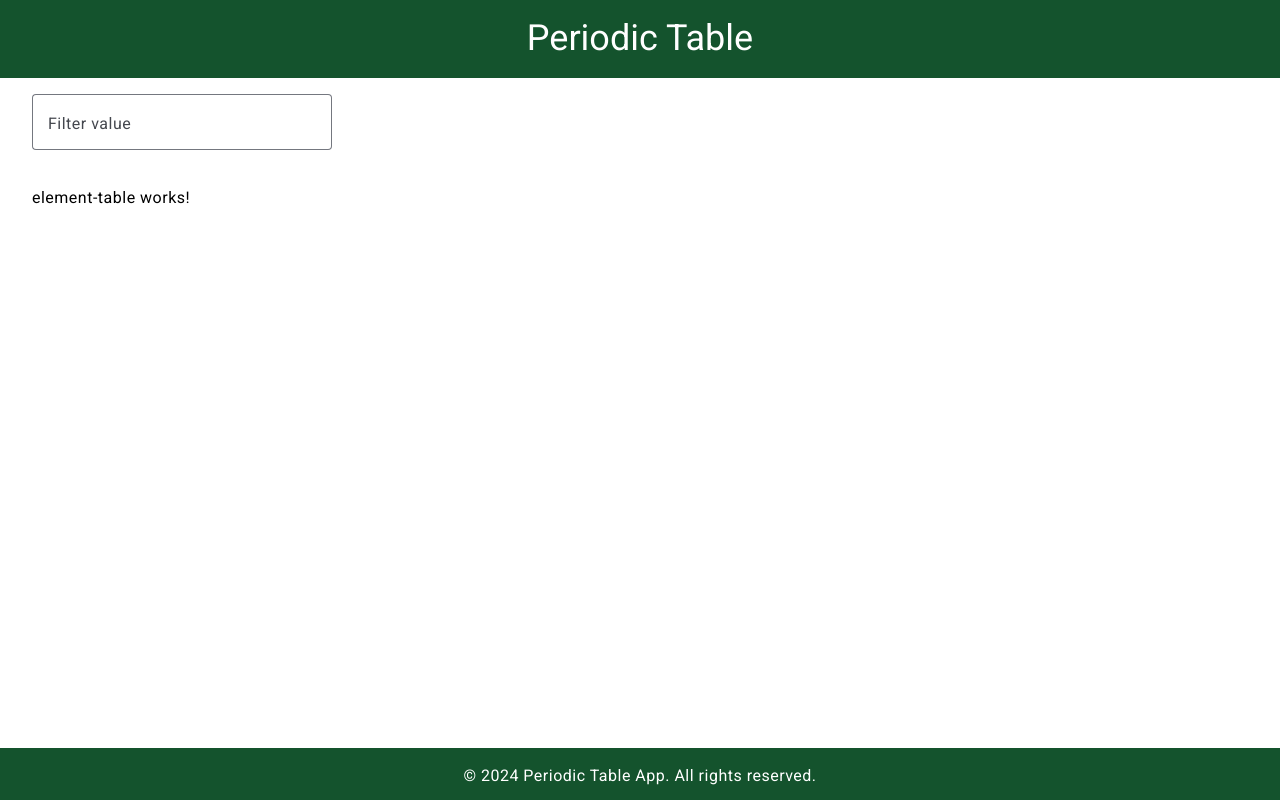
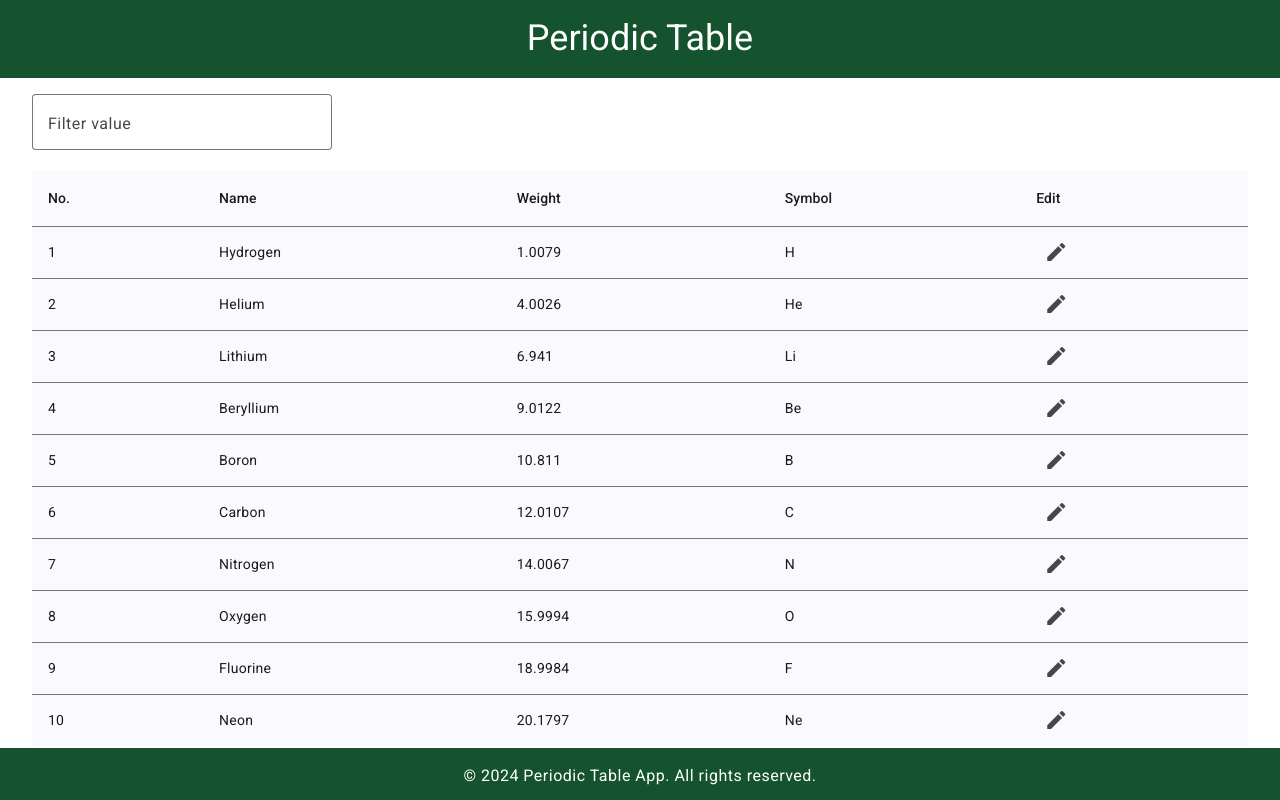
Before and after one commit to Rolero4/element-app, an Angular app: page /home in a window 1280 px wide. Built offline with nearby package versions, Linux system fonts and the light colour scheme.

Commit message:
element-6: create table and private -> # migartion, tsconfig update

```diff
--- a/src/app/routes/home/components/element-table/element-table.component.html
+++ b/src/app/routes/home/components/element-table/element-table.component.html
@@ -1 +1,37 @@
-<p>element-table works!</p>
+<table mat-table [dataSource]="dataSource()">
+    <ng-container matColumnDef="position">
+        <th mat-header-cell *matHeaderCellDef>No.</th>
+        <td mat-cell *matCellDef="let element">{{ element.position }}</td>
+    </ng-container>
+
+    <ng-container matColumnDef="name">
+        <th mat-header-cell *matHeaderCellDef>Name</th>
+        <td mat-cell *matCellDef="let element">{{ element.name }}</td>
+    </ng-container>
+
+    <ng-container matColumnDef="weight">
+        <th mat-header-cell *matHeaderCellDef>Weight</th>
+        <td mat-cell *matCellDef="let element">{{ element.weight }}</td>
+    </ng-container>
+
+    <ng-container matColumnDef="symbol">
+        <th mat-header-cell *matHeaderCellDef>Symbol</th>
+        <td mat-cell *matCellDef="let element">{{ element.symbol }}</td>
+    </ng-container>
+
+    <ng-container matColumnDef="edit">
+        <th mat-header-cell *matHeaderCellDef>Edit</th>
+        <td mat-cell *matCellDef="let element; let index = index">
+            <button mat-icon-button (click)="openEditDialog(index)">
+                <mat-icon>edit</mat-icon>
+            </button>
+        </td>
+    </ng-container>
+
+    <tr mat-header-row *matHeaderRowDef="displayedColumns"></tr>
+    <tr mat-row *matRowDef="let row; columns: displayedColumns"></tr>
+
+    <tr *matNoDataRow>
+        <td colspan="4">No data matching the filter "{{ filterValue() }}"</td>
+    </tr>
+</table>
--- a/src/app/routes/home/components/element-table/element-table.component.ts
+++ b/src/app/routes/home/components/element-table/element-table.component.ts
@@ -1,12 +1,39 @@
-import { Component } from '@angular/core';
+import { Component, computed, effect, input } from "@angular/core";
+import { MatButtonModule } from "@angular/material/button";
+import { MatIconModule } from "@angular/material/icon";
+import { MatTableDataSource, MatTableModule } from "@angular/material/table";
+import { PeriodicElement } from "../../../../shared/model/misc.model";
 
 @Component({
-  selector: 'app-element-table',
-  standalone: true,
-  imports: [],
-  templateUrl: './element-table.component.html',
-  styleUrl: './element-table.component.scss'
+    selector: "app-element-table",
+    standalone: true,
+    imports: [MatTableModule, MatButtonModule, MatIconModule],
+    templateUrl: "./element-table.component.html",
+    styleUrl: "./element-table.component.scss",
 })
 export class ElementTableComponent {
+    public readonly filterValue = input.required<string>();
+    public readonly elements = input.required<PeriodicElement[]>();
 
+    protected readonly displayedColumns: string[] = [
+        "position",
+        "name",
+        "weight",
+        "symbol",
+        "edit",
+    ];
+
+    protected readonly dataSource = computed(
+        () => new MatTableDataSource<PeriodicElement>(this.elements())
+    );
+
+    constructor() {
+        effect(() => {
+            this.dataSource().filter = this.filterValue();
+        });
+    }
+
+    protected openEditDialog(index: number): void {
+        console.log(index);
+    }
 }
--- a/src/app/routes/home/components/table-filter/table-filter.component.ts
+++ b/src/app/routes/home/components/table-filter/table-filter.component.ts
@@ -5,7 +5,7 @@ import { MatButtonModule } from "@angular/material/button";
 import { MatFormFieldModule } from "@angular/material/form-field";
 import { MatIconModule } from "@angular/material/icon";
 import { MatInputModule } from "@angular/material/input";
-import { debounceTime, filter, Observable, tap } from "rxjs";
+import { debounceTime, map, Observable, tap } from "rxjs";
 
 @Component({
     selector: "app-table-filter",
@@ -21,21 +21,21 @@ import { debounceTime, filter, Observable, tap } from "rxjs";
     styleUrl: "./table-filter.component.scss",
 })
 export class TableFilterComponent {
-    private readonly destroyRef = inject(DestroyRef);
+    readonly #destroyRef = inject(DestroyRef);
 
     protected readonly filterValueChanged = output<string>();
     protected readonly filterControl = new FormControl<string>("");
 
     constructor() {
-        this.filterValueChangeOutput$().subscribe();
+        this.#filterValueChangeOutput$().subscribe();
     }
 
-    private filterValueChangeOutput$(): Observable<string> {
+    #filterValueChangeOutput$(): Observable<string> {
         return this.filterControl.valueChanges.pipe(
             debounceTime(2000),
-            filter((value): value is string => !!value),
+            map((value) => (value ? value.trim().toLowerCase() : "")),
             tap((value) => this.filterValueChanged.emit(value)),
-            takeUntilDestroyed(this.destroyRef)
+            takeUntilDestroyed(this.#destroyRef)
         );
     }
 
--- a/src/app/routes/home/home.component.html
+++ b/src/app/routes/home/home.component.html
@@ -1,2 +1,15 @@
-<app-table-filter class="my-4 w-[300px]"></app-table-filter>
-<app-element-table></app-element-table>
+<app-table-filter
+    (filterValueChanged)="filterValue.set($event)"
+    class="w-[300px]"
+></app-table-filter>
+
+@if (elements$ | async; as elements) {
+    @if (elements.length === 0) {
+        <span> no content</span>
+    } @else {
+        <app-element-table
+            [elements]="elements"
+            [filterValue]="filterValue()"
+        ></app-element-table>
+    }
+}
--- a/src/app/routes/home/home.component.scss
+++ b/src/app/routes/home/home.component.scss
@@ -1,3 +1,3 @@
 :host {
-    @apply block w-full;
+    @apply block w-full py-4;
 }
--- a/src/app/routes/home/home.component.ts
+++ b/src/app/routes/home/home.component.ts
@@ -1,4 +1,5 @@
-import { Component, inject } from "@angular/core";
+import { CommonModule } from "@angular/common";
+import { Component, inject, signal } from "@angular/core";
 import { ElementTableComponent } from "./components/element-table/element-table.component";
 import { TableFilterComponent } from "./components/table-filter/table-filter.component";
 import { ElementStoreService } from "./services/element-store.service";
@@ -6,28 +7,12 @@ import { ElementStoreService } from "./services/element-store.service";
 @Component({
     selector: "app-home",
     standalone: true,
-    imports: [TableFilterComponent, ElementTableComponent],
+    imports: [CommonModule, TableFilterComponent, ElementTableComponent],
     templateUrl: "./home.component.html",
     styleUrl: "./home.component.scss",
 })
 export class HomeComponent {
-    private readonly storeService = inject(ElementStoreService);
-    protected readonly elements$ = this.storeService.elements$;
-    // constructor(public dialog: MatDialog) {
-    //     this.openEditDialog({
-    //         position: 1,
-    //         name: "kekw",
-    //         weight: 1.2334,
-    //         symbol: "xd",
-    //     });
-    // }
-
-    // openEditDialog(element: PeriodicElement): void {
-    //     const dialogRef = this.dialog.open(EditPopupComponent, {
-    //         data: { ...element },
-    //         disableClose: true,
-    //     });
-
-    //     dialogRef.afterClosed().subscribe((result) => {});
-    // }
+    readonly #storeService = inject(ElementStoreService);
+    protected readonly elements$ = this.#storeService.elements$;
+    protected readonly filterValue = signal<string>("");
 }
--- a/src/app/routes/home/services/element-store.service.ts
+++ b/src/app/routes/home/services/element-store.service.ts
@@ -7,23 +7,21 @@ import { PeriodicElement } from "../../../shared/model/misc.model";
     providedIn: "root",
 })
 export class ElementStoreService {
-    private readonly elementsApi = inject(ElementApiService);
-    private readonly elementsStore$ = new BehaviorSubject<PeriodicElement[]>(
-        []
-    );
+    readonly #elementsApi = inject(ElementApiService);
+    readonly #elementsStore$ = new BehaviorSubject<PeriodicElement[]>([]);
 
     constructor() {
-        this.fetchElements();
+        this.#fetchElements();
     }
 
-    private fetchElements(): void {
-        this.elementsApi
+    #fetchElements(): void {
+        this.#elementsApi
             .getElements$()
-            .pipe(tap((elements) => this.elementsStore$.next(elements)))
+            .pipe(tap((elements) => this.#elementsStore$.next(elements)))
             .subscribe();
     }
 
     public get elements$(): Observable<PeriodicElement[]> {
-        return this.elementsStore$.asObservable();
+        return this.#elementsStore$.asObservable();
     }
 }
--- a/src/app/shared/components/edit-popup/edit-popup.component.ts
+++ b/src/app/shared/components/edit-popup/edit-popup.component.ts
@@ -31,18 +31,18 @@ import {
     styleUrl: "./edit-popup.component.scss",
 })
 export class EditPopupComponent implements OnInit {
-    private readonly dialogRef = inject(MatDialogRef<EditPopupComponent>);
-    private readonly data = inject<PeriodicElement>(MAT_DIALOG_DATA);
+    readonly #dialogRef = inject(MatDialogRef<EditPopupComponent>);
+    readonly #data = inject<PeriodicElement>(MAT_DIALOG_DATA);
 
-    protected readonly editForm = this.buildForm();
+    protected readonly editForm = this.#buildForm();
 
     constructor() {}
 
     ngOnInit(): void {
-        this.patchForm();
+        this.#patchForm();
     }
 
-    private buildForm(): FormGroup<PeriodicElementFormGroup> {
+    #buildForm(): FormGroup<PeriodicElementFormGroup> {
         return new FormGroup<PeriodicElementFormGroup>({
             position: new FormControl<number>(1, {
                 nonNullable: true,
@@ -74,15 +74,15 @@ export class EditPopupComponent implements OnInit {
         });
     }
 
-    private patchForm(): void {
-        this.editForm.patchValue(this.data);
+    #patchForm(): void {
+        this.editForm.patchValue(this.#data);
     }
 
     protected onCloseClick(): void {
-        this.dialogRef.close(false);
+        this.#dialogRef.close(false);
     }
 
     protected onSaveClick(): void {
-        this.dialogRef.close(this.editForm.getRawValue());
+        this.#dialogRef.close(this.editForm.getRawValue());
     }
 }
--- a/src/app/shared/pipes/filter-elements-by-value.pipe.ts
+++ /dev/null
@@ -1,30 +0,0 @@
-import { Pipe, PipeTransform } from "@angular/core";
-import { PeriodicElement } from "../model/misc.model";
-
-@Pipe({
-    name: "filterElementsByValue",
-    standalone: true,
-})
-export class FilterElementsByValuePipe implements PipeTransform {
-    transform(
-        collection: PeriodicElement[],
-        filterValue: string
-    ): PeriodicElement[] {
-        const filtredCollection = collection.filter((element) =>
-            this.isRecordMatched(element, filterValue)
-        );
-        return filtredCollection;
-    }
-
-    private isRecordMatched(
-        record: PeriodicElement,
-        filterValue: string
-    ): boolean {
-        const positionMatch = record.position.toString().includes(filterValue);
-        const nameMatch = record.name.toLowerCase().includes(filterValue);
-        const weightMatch = record.weight.toString().includes(filterValue);
-        const symbolMatch = record.symbol.toLowerCase().includes(filterValue);
-
-        return positionMatch || nameMatch || weightMatch || symbolMatch;
-    }
-}
--- a/tsconfig.json
+++ b/tsconfig.json
@@ -19,10 +19,8 @@
         "importHelpers": true,
         "target": "ES2022",
         "module": "ES2022",
-    "lib": [
-      "ES2022",
-      "dom"
-    ]
+        "lib": ["ES2022", "dom"],
+        "forceConsistentCasingInFileNames": true
     },
     "angularCompilerOptions": {
         "enableI18nLegacyMessageIdFormat": false,
```
Also changed, not shown: 2 other files (tests, documents, lock files or other folders). Lines whose indentation alone changed are shown as unchanged.
